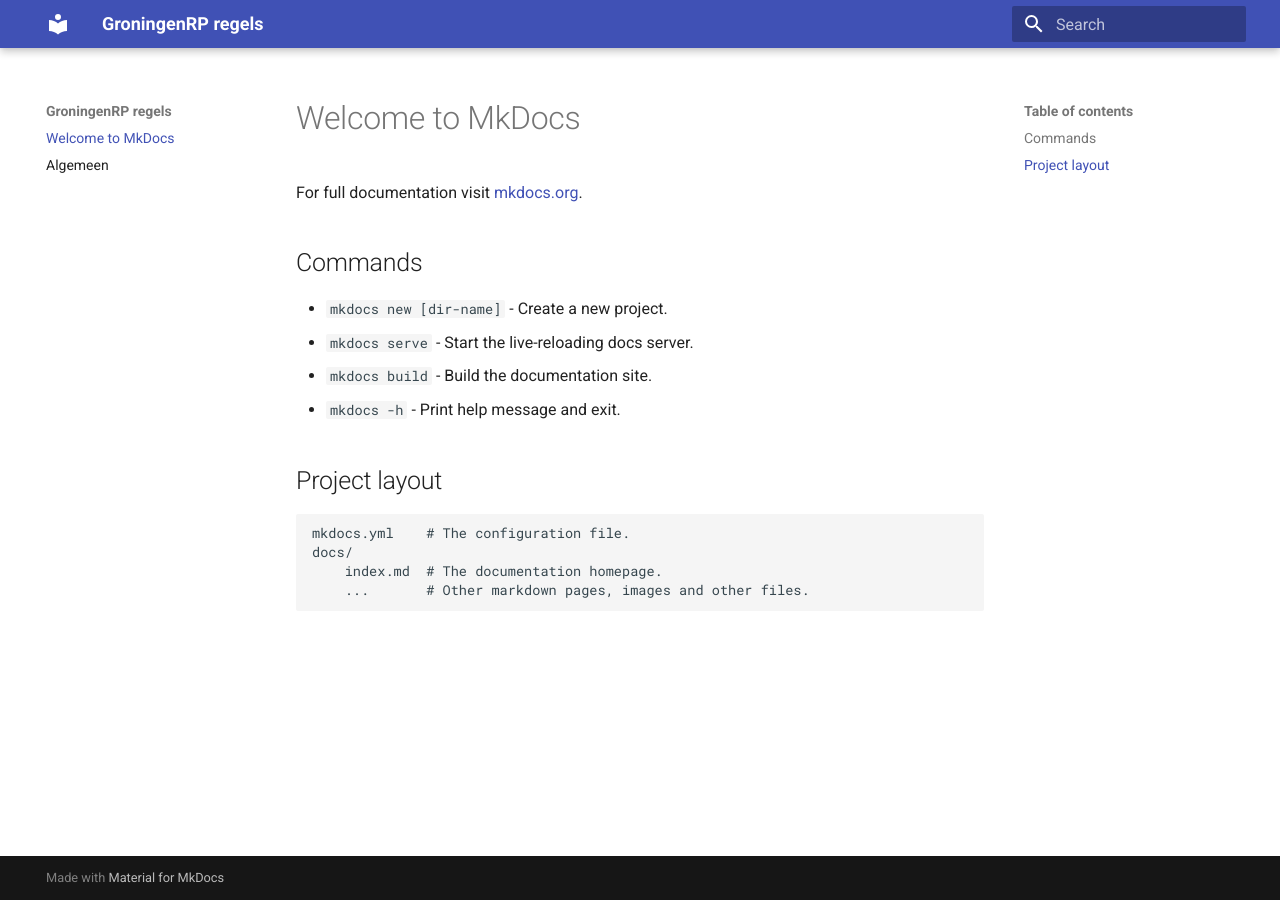
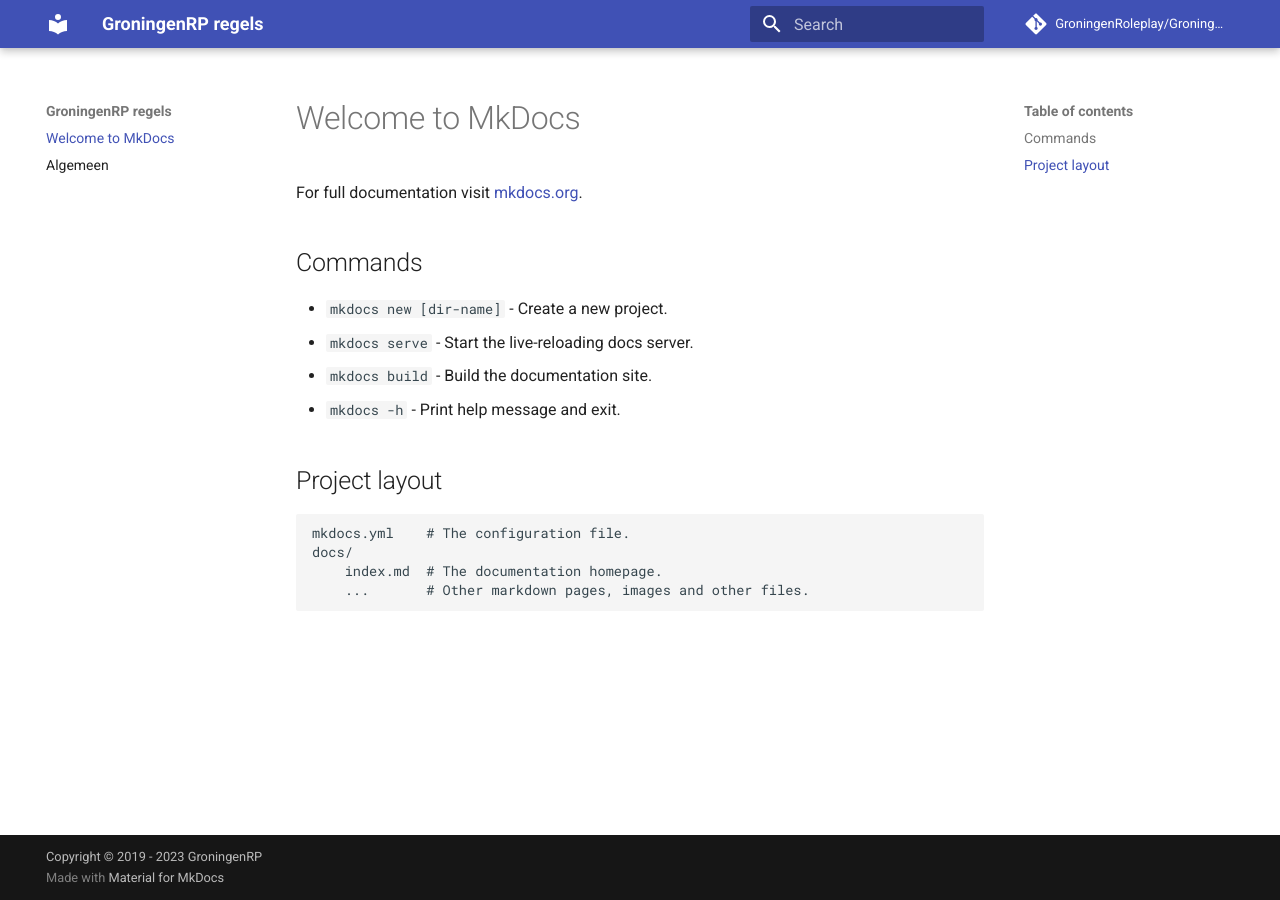
Before and after one commit to MeetixRP/Meetix-Informatie, an MkDocs documentation site: the page built from docs/index.md, in a window 1280 px wide. Built offline with MkDocs 1.6.1 and Material for MkDocs 9.7.7, drawn with Linux system fonts in a browser that asks for light colours; comment, search, counter and statistics services are not loaded.

Commit message:
Update mkdocs.yml

```diff
--- a/mkdocs.yml
+++ b/mkdocs.yml
@@ -1,3 +1,20 @@
+# Info
+site_name: GroningenRP Regels
+site_url: 'https://regels.groningenrp.nl.nl/'
+site_description: 'GroningenRP regels'
+site_author: 'MeetixMedia'
+
+# Repo
+repo_url: 'https://github.com/GroningenRoleplay/GroningenRP-Regels'
+repo_name: 'GroningenRoleplay/GroningenRP-Regels'
+edit_uri: 'https://github.com/GroningenRoleplay/GroningenRP-Regels/tree/main/docs'
+
+# Copyright
+copyright: Copyright &copy; 2019 - 2023 GroningenRP
+
+
+
+#Config
 site_name: GroningenRP regels
 theme:
   name: material
```
